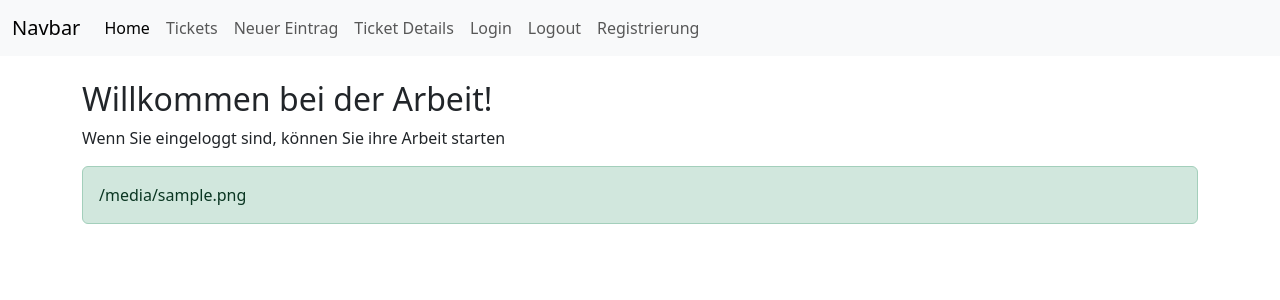
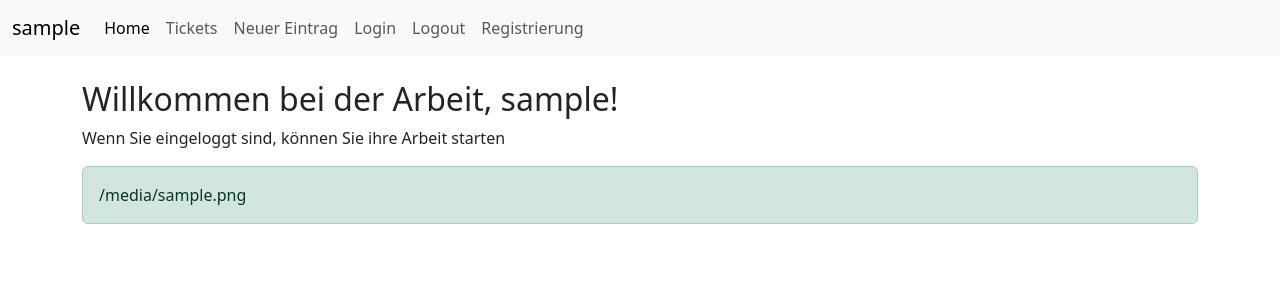
Before and after one commit to happycoper/hacking_with_python, a Flask app: template VL2/templates/home.html in a window 1280 px wide. Shown: the top 300 px of the page. Run offline with Flask 3, Linux system fonts and the light colour scheme; the template is opened without the code that fills it: most values are stand-ins (such as "Sample title", 1, 10 or a date in 2020).

Commit message:
mini änderungen

```diff
--- a/VL2/routes.py
+++ b/VL2/routes.py
@@ -59,7 +59,8 @@ def home():
     logout_message = None
     if request.args.get("logout") == "1":
         logout_message = "Erfolgreich ausgeloggt."
-    return render_template("home.html", logout_message=logout_message)
+    username = request.cookies.get("username")
+    return render_template("home.html", logout_message=logout_message, username=username)
 
 
 @app.route("/login", methods=["GET", "POST"])
--- a/VL2/templates/base.html
+++ b/VL2/templates/base.html
@@ -15,7 +15,7 @@
 
     <nav class="navbar navbar-expand-lg bg-body-tertiary">
     <div class="container-fluid">
-    <a class="navbar-brand" href="{{ url_for('home') }}">Navbar</a>
+    <a class="navbar-brand" href="{{ url_for('home') }}">{{ username }}</a>
     <button class="navbar-toggler" type="button" data-bs-toggle="collapse" data-bs-target="#navbarSupportedContent" aria-controls="navbarSupportedContent" aria-expanded="false" aria-label="Toggle navigation">
     <span class="navbar-toggler-icon"></span>
     </button>
@@ -30,9 +30,11 @@
         <li class="nav-item">
         <a class="nav-link" href="{{ url_for('new_item') }}">Neuer Eintrag</a>
         </li>
+        <!-- Hidden Link
         <li class="nav-item">
         <a class="nav-link" href="{{ url_for('ticket_detail', item_id=1) }}">Ticket Details</a>
         </li>
+        -->
         <li class="nav-item">
           <a class="nav-link" href="{{ url_for('login') }}">Login</a>
         </li>
--- a/VL2/templates/home.html
+++ b/VL2/templates/home.html
@@ -6,7 +6,11 @@ Home sweet Home
 
 {% block content %}
 <div class="container mt-4">
-    <h2>Willkommen bei der Arbeit! </h2>
+    {% if username %}
+    <h2>Willkommen bei der Arbeit, {{ username }}!</h2>
+    {% else %}
+    <h2>Willkommen bei der Arbeit!</h2>
+    {% endif %}
     <p>Wenn Sie eingeloggt sind, können Sie ihre Arbeit starten </p>
 
     {% if logout_message %}
```
